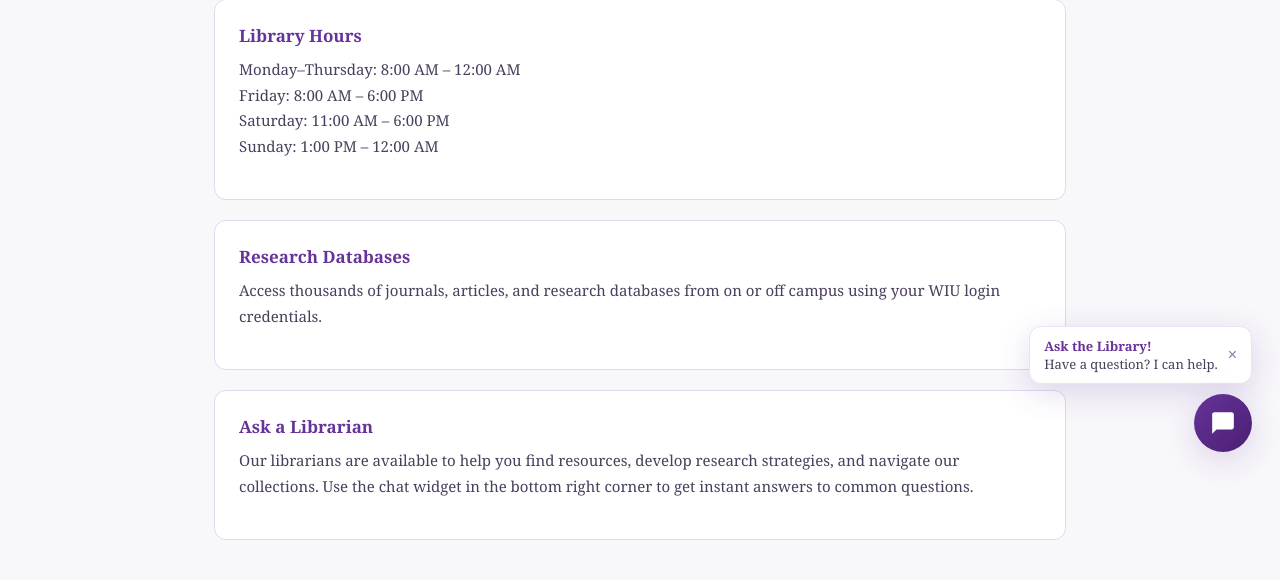
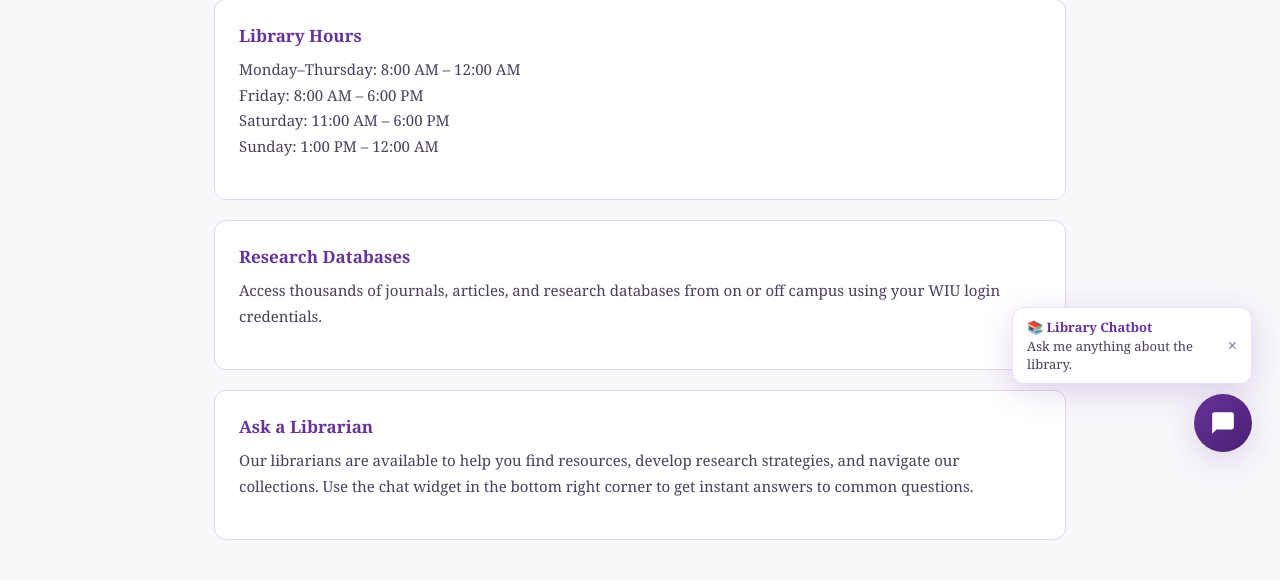
Before and after one commit to ambikamishra-dev/wiu-library-chatbot, a FastAPI app: page /api/demo in a window 1280 px wide. Shown: the part 320-900 px from the top of the page. Run offline with FastAPI, Linux system fonts and the light colour scheme; parts of the project's set-up code (start-up, migrations or seed data) failed here and were passed over.

Commit message:
feat: add rotating fallback responses, notification messages, library avatar, and contact info in chat

```diff
--- a/app/api/routes.py
+++ b/app/api/routes.py
@@ -1,4 +1,5 @@
 from fastapi.responses import HTMLResponse
+import random
 from fastapi.security import HTTPBasic, HTTPBasicCredentials
 from fastapi import Depends, HTTPException, status
 import secrets
@@ -19,10 +20,15 @@ log = structlog.get_logger()
 router = APIRouter()
 DB_PATH = "logs/unanswered.db"
 
-FALLBACK_RESPONSE = (
-    "I'm sorry, I don't have an answer for that yet. "
-    "For further assistance please contact the library directly."
-)
+FALLBACK_RESPONSES = [
+    "I apologize, I couldn't understand your question. I assist with library hours, catalog searches, interlibrary loans, and research help. Please rephrase.",
+    "Thank you for your question, but I'm unsure how to assist. Common topics include hours, book availability, and databases. Try again?",
+    "Pardon, that doesn't match my knowledge. I handle inquiries on hours, renewals, journals, databases, and printing. Could you clarify?",
+    "I'm sorry, I don't recognize that request. Please rephrase or ask about hours, borrowing, printing services, or databases. How may I assist further?",
+    "Thank you, but I need more details. I can help with library hours, item renewals, catalog searches, or staff contacts. Please try rewording.",
+    "I regret I cannot answer that. Suggested topics: operating hours, book checkouts, printing, renewals, or databases. Rephrase your question?",
+    "Apologies for the confusion. For help with hours, finding materials, account status, or printing, please rephrase or select a topic.",
+]
 FALLBACK_URL = "https://www.wiu.edu/libraries/contact.php"
 FALLBACK_URL_LABEL = "Contact the Library →"
 RATE_LIMITED_RESPONSE = "Too many requests. Please wait a moment before trying again."
@@ -132,7 +138,7 @@ async def chat(req: ChatRequest, request: Request):
     log_unanswered(query)
     log.info("chat_no_match", query=query, ip=client_ip)
     return ChatResponse(
-        answer=FALLBACK_RESPONSE,
+        answer=random.choice(FALLBACK_RESPONSES),
         urls=[{"url": FALLBACK_URL, "label": FALLBACK_URL_LABEL}],
         matched=False,
     )
--- a/app/static/css/chatbot.css
+++ b/app/static/css/chatbot.css
@@ -141,12 +141,14 @@
   width: 34px;
   height: 34px;
   border-radius: 50%;
-  background: var(--wiu-gold);
+  background: white;
   display: flex;
   align-items: center;
   justify-content: center;
   font-size: 16px;
   flex-shrink: 0;
+  overflow: hidden;
+  padding: 2px;
 }
 
 #wiu-chat-header h3 {
--- a/app/static/js/chatbot.js
+++ b/app/static/js/chatbot.js
@@ -34,10 +34,18 @@
   // ── HTML ───────────────────────────────────────────────────
   function buildWidget() {
     // Notification banner
+    const notifMessages = [
+    "<strong>Library assistance</strong><br>Have a question? I can help.",
+    "<strong>Need Help?</strong><br>Ask me about library services.",
+    "<strong>Questions?</strong><br>I'm here to help with library inquiries.",
+    "<strong>Library Chatbot</strong><br>Ask me anything about the library.",
+];
+const randomMsg = notifMessages[Math.floor(Math.random() * notifMessages.length)];
+
 const notification = document.createElement('div');
 notification.id = 'wiu-chat-notification';
 notification.innerHTML = `
-      <p><strong>Ask the Library!</strong><br>Have a question? I can help.</p>
+    <p>📚 ${randomMsg}</p>
     <button id="wiu-notif-close" aria-label="Close notification">×</button>
 `;
 
@@ -59,7 +67,7 @@
     window_.innerHTML = `
       <div id="wiu-chat-header">
         <div id="wiu-chat-header-left">
-          <div id="wiu-chat-header-avatar">📚</div>
+          <div id="wiu-chat-header-avatar"><img src="${API_BASE}/static/css/library-avatar.png" alt="Malpass Library" style="width:30px;height:30px;object-fit:contain;border-radius:4px;"></div>
           <div>
             <h3>WIU Library Assistant</h3>
             <p>Ask me anything about the library</p>
@@ -169,13 +177,28 @@
     if (urls && urls.length > 0) {
     const linksDiv = document.createElement('div');
     linksDiv.className = 'wiu-url-links';
+
     urls.forEach(({ url, label }) => {
         const a = document.createElement('a');
+        a.className = 'wiu-url-link';
+        a.textContent = label || url;
+
+        if (url === 'https://www.wiu.edu/libraries/contact.php') {
+            a.href = '#';
+            a.addEventListener('click', (e) => {
+                e.preventDefault();
+                addMessage(
+                    "For research questions or assignments, contact our librarians:\n\nStacia McKeever — sr-mckeever@wiu.edu\nNadia Nieblas Nunez — n-nieblasnunez@wiu.edu\nPhone: (309) 298-2326\nLocation: Malpass Library, 3rd floor\nOffice hours: Monday–Friday, 9am–5pm",
+                    'bot',
+                    []
+                );
+            });
+        } else {
             a.href = url;
             a.target = '_blank';
             a.rel = 'noopener noreferrer';
-            a.className = 'wiu-url-link';
-            a.textContent = label || url;
+        }
+
         linksDiv.appendChild(a);
     });
 
```
Also changed, not shown: app/static/css/library-avatar.png (added), app/static/css/malpass.png (added). Lines whose indentation alone changed are shown as unchanged.
